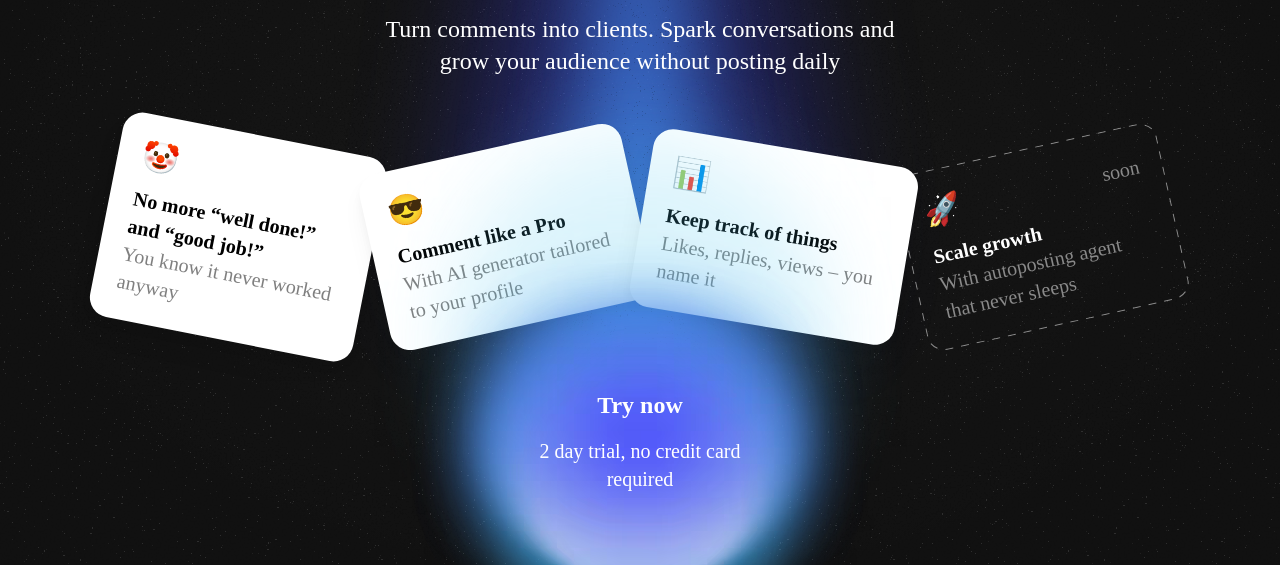
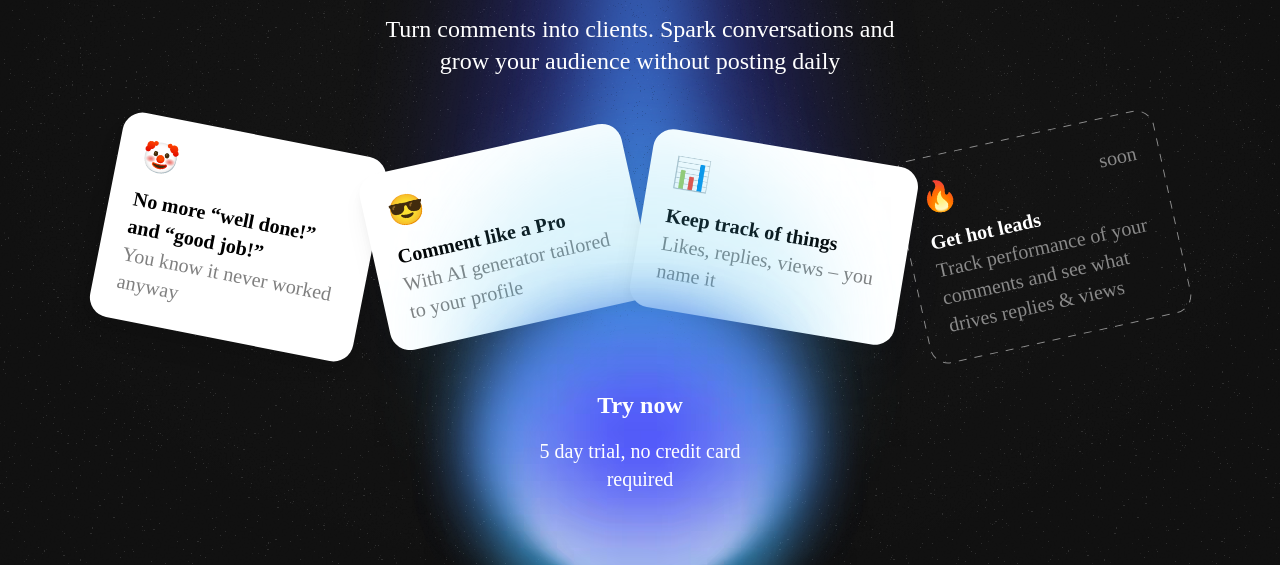
Before and after one commit to apalevich/ProCommento-site, an Astro site: page / in a window 1280 px wide. Shown: the part 235-800 px from the top of the page. Built offline with nearby package versions, Linux system fonts and the light colour scheme; Astro itself is replaced by a stand-in of ours.

Commit message:
Update card and trial length

```diff
--- a/src/components/Welcome.astro
+++ b/src/components/Welcome.astro
@@ -74,12 +74,12 @@ import Logo from "./Logo.astro";
                     id="last-card"
                 >
                     <div class="flex items-center justify-between text-3xl">
-                        🚀<span class="text-foreground-soft text-xl">soon</span>
+                        🔥<span class="text-foreground-soft text-xl">soon</span>
                     </div>
                     <div>
-                        <p class="font-bold">Scale growth</p>
+                        <p class="font-bold">Get hot leads</p>
                         <p class="text-foreground-soft text-xl">
-                            With autoposting agent that never sleeps
+                            Track performance of your comments and see what drives replies & views
                         </p>
                     </div>
                     <svg
@@ -130,7 +130,7 @@ import Logo from "./Logo.astro";
                     <span class="text-2xl font-extrabold relative">Try now</span
                     >
                     <span class="text-xl relative"
-                        >2 day trial, no credit card required</span
+                        >5 day trial, no credit card required</span
                     >
                 </a>
                 <div
```
